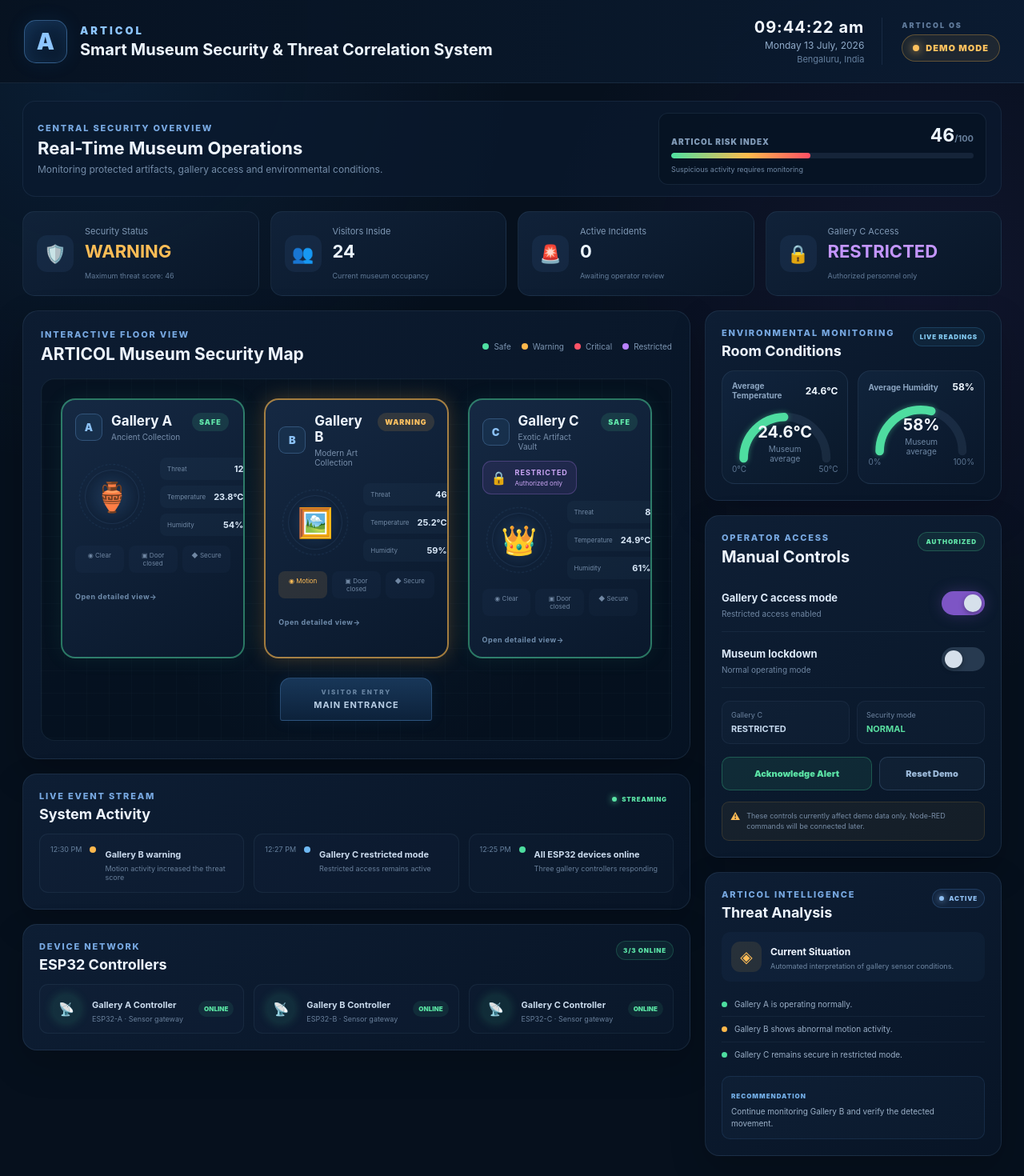
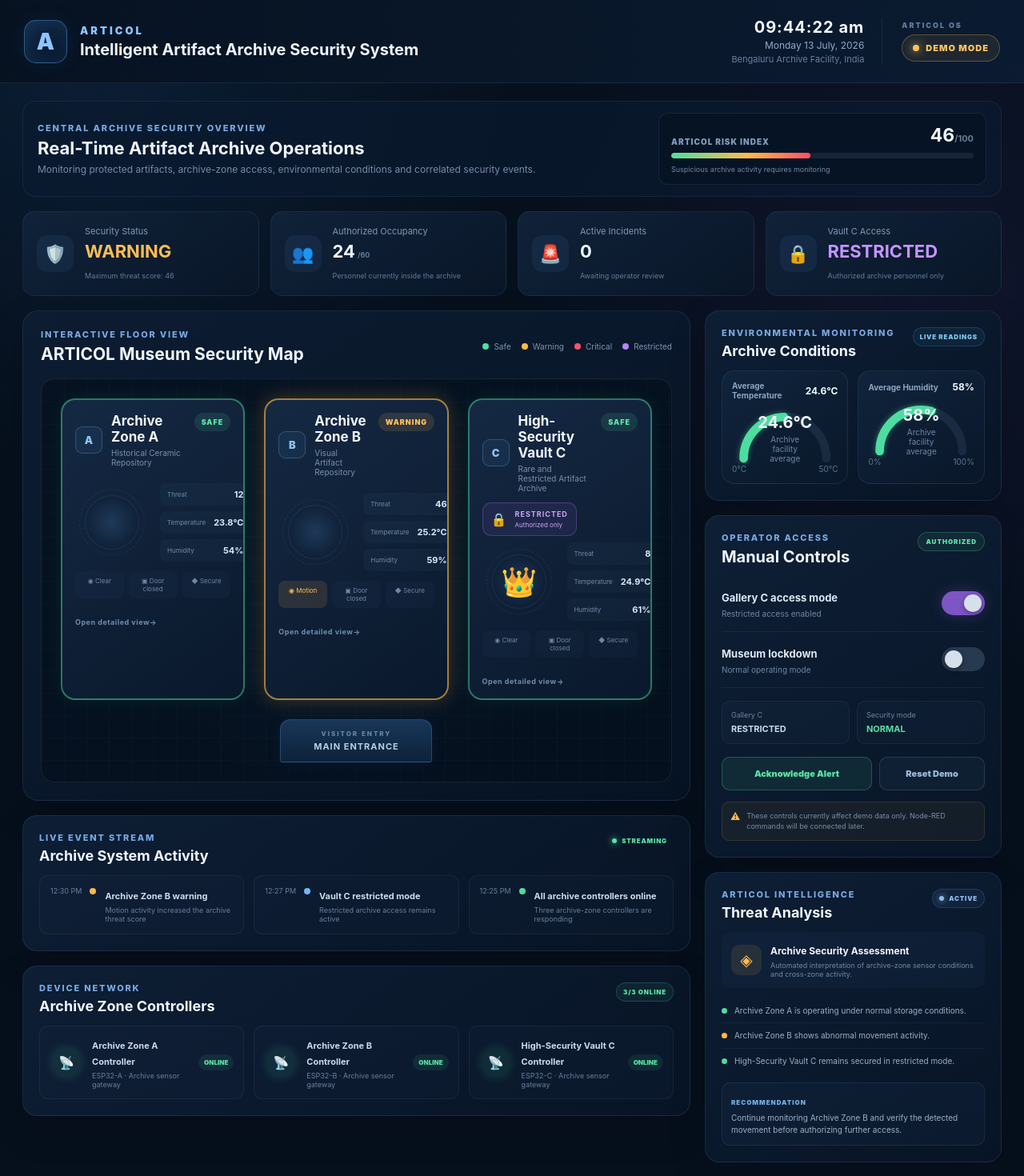
Before and after one commit to sds5525/ARTICOL-IoT-Project, a React (Vite) app: page / in a window 1280 px wide. Shown: the top 1470 px of the page at 80% size. Built offline with nearby package versions, Linux system fonts and the light colour scheme.

Commit message:
updated context change

```diff
--- a/src/App.css
+++ b/src/App.css
@@ -3635,3 +3635,11 @@ button {
     grid-template-columns: 1fr;
   }
 }
+/* ---------- STEP 23: ARCHIVE OCCUPANCY ---------- */
+
+.occupancy-limit {
+  margin-left: 3px;
+  color: #667f9c;
+  font-size: 11px;
+  font-weight: 700;
+}
--- a/src/data/dummyData.js
+++ b/src/data/dummyData.js
@@ -1,15 +1,17 @@
 export const museumData = {
 project: {
   name: "ARTICOL",
-      subtitle: "Smart Museum Security & Threat Correlation System",
-      location: "Bengaluru, India",
+  subtitle: "Intelligent Artifact Archive Security System",
+  descriptor: "Artifact Intelligence & Threat Correlation Operations Layer",
+  location: "Bengaluru Archive Facility, India",
   mode: "DEMO MODE",
 },
 
     system: {
       status: "WARNING",
       overallThreat: 46,
-      visitorCount: 24,
+      occupancyCount: 24,
+      maximumOccupancy: 60,
       activeIncidentCount: 1,
       averageTemperature: 24.6,
       averageHumidity: 58,
@@ -20,10 +22,9 @@ export const museumData = {
     galleries: [
       {
         id: "A",
-        name: "Gallery A",
-        collection: "Ancient Collection",
-        icon: "🏺",
-        accessMode: "PUBLIC",
+        name: "Archive Zone A",
+        collection: "Historical Ceramic Repository",
+        accessMode: "STANDARD",
         status: "SAFE",
         threatScore: 12,
         temperature: 23.8,
@@ -44,7 +45,7 @@ export const museumData = {
           {
             time: "12:28 PM",
             title: "Sensor heartbeat received",
-            description: "Gallery A ESP32 is operating normally",
+            description: "Archive Zone A controller is operating normally",
             type: "SAFE",
           },
           {
@@ -58,10 +59,9 @@ export const museumData = {
 
       {
         id: "B",
-        name: "Gallery B",
-        collection: "Modern Art Collection",
-        icon: "🖼️",
-        accessMode: "PUBLIC",
+        name: "Archive Zone B",
+        collection: "Visual Artifact Repository",
+        accessMode: "STANDARD",
         status: "WARNING",
         threatScore: 46,
         temperature: 25.2,
@@ -90,7 +90,7 @@ export const museumData = {
           {
             time: "12:30 PM",
             title: "Motion detected",
-            description: "Movement detected near the modern art display",
+            description: "Movement detected near the visual artifact storage racks",
             type: "WARNING",
           },
           {
@@ -102,7 +102,7 @@ export const museumData = {
           {
             time: "12:25 PM",
             title: "Sensor heartbeat received",
-            description: "Gallery B ESP32 is online",
+            description: "Archive Zone B controller is online",
             type: "SAFE",
           },
         ],
@@ -110,8 +110,8 @@ export const museumData = {
 
       {
         id: "C",
-        name: "Gallery C",
-        collection: "Exotic Artifact Vault",
+        name: "High-Security Vault C",
+        collection: "Rare and Restricted Artifact Archive",
         icon: "👑",
         accessMode: "RESTRICTED",
         status: "SAFE",
@@ -138,7 +138,7 @@ export const museumData = {
           {
             time: "12:27 PM",
             title: "Restricted mode confirmed",
-            description: "Gallery C access is limited to authorized personnel",
+            description: "Vault C access is limited to authorized archive personnel",
             type: "INFO",
           },
           {
@@ -154,64 +154,66 @@ export const museumData = {
 systemEvents: [
   {
     time: "12:30 PM",
-        title: "Gallery B warning",
-        description: "Motion activity increased the threat score",
+    title: "Archive Zone B warning",
+    description: "Motion activity increased the archive threat score",
     type: "WARNING",
   },
   {
     time: "12:27 PM",
-        title: "Gallery C restricted mode",
-        description: "Restricted access remains active",
+    title: "Vault C restricted mode",
+    description: "Restricted archive access remains active",
     type: "INFO",
   },
   {
     time: "12:25 PM",
-        title: "All ESP32 devices online",
-        description: "Three gallery controllers responding",
+    title: "All archive controllers online",
+    description: "Three archive-zone controllers are responding",
     type: "SAFE",
   },
 ],
 
    analysis: {
-      title: "Current Situation",
+  title: "Archive Security Assessment",
+
   observations: [
     {
       status: "SAFE",
-          text: "Gallery A is operating normally.",
+      text: "Archive Zone A is operating under normal storage conditions.",
     },
     {
       status: "WARNING",
-          text: "Gallery B shows abnormal motion activity.",
+      text: "Archive Zone B shows abnormal movement activity.",
     },
     {
       status: "SAFE",
-          text: "Gallery C remains secure in restricted mode.",
+      text: "High-Security Vault C remains secured in restricted mode.",
     },
   ],
+
   recommendation:
-        "Continue monitoring Gallery B and verify the detected movement.",
+    "Continue monitoring Archive Zone B and verify the detected movement before authorizing further access.",
 },
 
 demoScenarios: [
   {
     id: "all-safe",
-        label: "All Safe",
+    label: "All Archive Zones Secure",
   },
   {
-        id: "gallery-b-warning",
-        label: "Gallery B Suspicious Activity",
+    id: "zone-b-warning",
+    label: "Archive Zone B Suspicious Activity",
   },
   {
-        id: "gallery-c-intrusion",
-        label: "Gallery C Restricted Intrusion",
+    id: "vault-c-intrusion",
+    label: "Restricted Vault Intrusion",
   },
   {
     id: "correlated-threat",
-        label: "Multi-Gallery Correlated Threat",
+    label: "Multi-Zone Correlated Threat",
   },
   {
-        id: "esp-offline",
-        label: "ESP32 Offline",
+    id: "controller-offline",
+    label: "Archive Controller Offline",
   },
 ],
   };
--- a/src/pages/Dashboard.jsx
+++ b/src/pages/Dashboard.jsx
@@ -60,7 +60,7 @@ function Dashboard({ onOpenGallery }) {
         gallery.id === "C"
           ? {
               ...gallery,
-              accessMode: restricted ? "RESTRICTED" : "PUBLIC",
+              accessMode: restricted ? "RESTRICTED" : "STANDARD",
             }
           : gallery,
       ),
@@ -90,7 +90,7 @@ function Dashboard({ onOpenGallery }) {
           gallery.id === "C"
             ? galleryCRestricted
               ? "RESTRICTED"
-              : "PUBLIC"
+              : "STANDARD"
             : gallery.accessMode,
       })),
     );
@@ -114,14 +114,14 @@ function Dashboard({ onOpenGallery }) {
         <section className="dashboard-intro">
           <div>
             <p className="small-label">
-              CENTRAL SECURITY OVERVIEW
+              CENTRAL ARCHIVE SECURITY OVERVIEW
             </p>
 
-            <h2>Real-Time Museum Operations</h2>
+            <h2>Real-Time Artifact Archive Operations</h2>
 
             <p>
-              Monitoring protected artifacts, gallery access and
-              environmental conditions.
+              Monitoring protected artifacts, archive-zone access,
+              environmental conditions and correlated security events.
             </p>
           </div>
 
@@ -144,13 +144,13 @@ function Dashboard({ onOpenGallery }) {
 
             <p>
               {overallStatus === "SAFE" &&
-                "Normal security conditions"}
+                "Normal archive security conditions"}
 
               {overallStatus === "WARNING" &&
-                "Suspicious activity requires monitoring"}
+                "Suspicious archive activity requires monitoring"}
 
               {overallStatus === "CRITICAL" &&
-                "Immediate operator response required"}
+                "Immediate archive-security response required"}
             </p>
           </div>
         </section>
@@ -178,9 +178,19 @@ function Dashboard({ onOpenGallery }) {
             <span className="summary-card-icon">👥</span>
 
             <div>
-              <p>Visitors Inside</p>
-              <h3>{museumData.system.visitorCount}</h3>
-              <small>Current museum occupancy</small>
+              <p>Authorized Occupancy</p>
+
+              <h3>
+                {museumData.system.occupancyCount}
+
+                <small className="occupancy-limit">
+                  /{museumData.system.maximumOccupancy}
+                </small>
+              </h3>
+
+              <small>
+                Personnel currently inside the archive
+              </small>
             </div>
           </article>
 
@@ -205,16 +215,16 @@ function Dashboard({ onOpenGallery }) {
             </span>
 
             <div>
-              <p>Gallery C Access</p>
+              <p>Vault C Access</p>
 
               <h3 className="gallery-mode-text">
-                {galleryCRestricted ? "RESTRICTED" : "PUBLIC"}
+                {galleryCRestricted ? "RESTRICTED" : "STANDARD"}
               </h3>
 
               <small>
                 {galleryCRestricted
-                  ? "Authorized personnel only"
-                  : "Open to museum visitors"}
+                  ? "Authorized archive personnel only"
+                  : "Standard archive access enabled"}
               </small>
             </div>
           </article>
@@ -234,7 +244,7 @@ function Dashboard({ onOpenGallery }) {
                     LIVE EVENT STREAM
                   </p>
 
-                  <h2>System Activity</h2>
+                  <h2>Archive System Activity</h2>
                 </div>
 
                 <span className="stream-status">
@@ -268,7 +278,7 @@ function Dashboard({ onOpenGallery }) {
               <div className="panel-heading">
                 <div>
                   <p className="small-label">DEVICE NETWORK</p>
-                  <h2>ESP32 Controllers</h2>
+                  <h2>Archive Zone Controllers</h2>
                 </div>
 
                 <span className="controller-count">
@@ -305,7 +315,7 @@ function Dashboard({ onOpenGallery }) {
                       </strong>
 
                       <p>
-                        ESP32-{gallery.id} · Sensor gateway
+                        ESP32-{gallery.id} · Archive sensor gateway
                       </p>
                     </div>
 
@@ -334,7 +344,7 @@ function Dashboard({ onOpenGallery }) {
                     ENVIRONMENTAL MONITORING
                   </p>
 
-                  <h2>Room Conditions</h2>
+                  <h2>Archive Conditions</h2>
                 </div>
 
                 <span className="live-reading-badge">
@@ -351,7 +361,7 @@ function Dashboard({ onOpenGallery }) {
                   min={0}
                   max={50}
                   unit="°C"
-                  helperText="Museum average"
+                  helperText="Archive facility average"
                 />
 
                 <Gauge
@@ -362,7 +372,7 @@ function Dashboard({ onOpenGallery }) {
                   min={0}
                   max={100}
                   unit="%"
-                  helperText="Museum average"
+                  helperText="Archive facility average"
                 />
               </div>
             </section>
@@ -412,8 +422,8 @@ function Dashboard({ onOpenGallery }) {
                   </strong>
 
                   <p>
-                    Automated interpretation of gallery
-                    sensor conditions.
+                    Automated interpretation of archive-zone sensor
+                    conditions and cross-zone activity.
                   </p>
                 </div>
               </div>
@@ -439,10 +449,7 @@ function Dashboard({ onOpenGallery }) {
                 <span>RECOMMENDATION</span>
 
                 <p>
-                  {
-                    museumData.analysis
-                      .recommendation
-                  }
+                  {museumData.analysis.recommendation}
                 </p>
               </div>
             </section>
```
Lines whose indentation alone changed are shown as unchanged.
